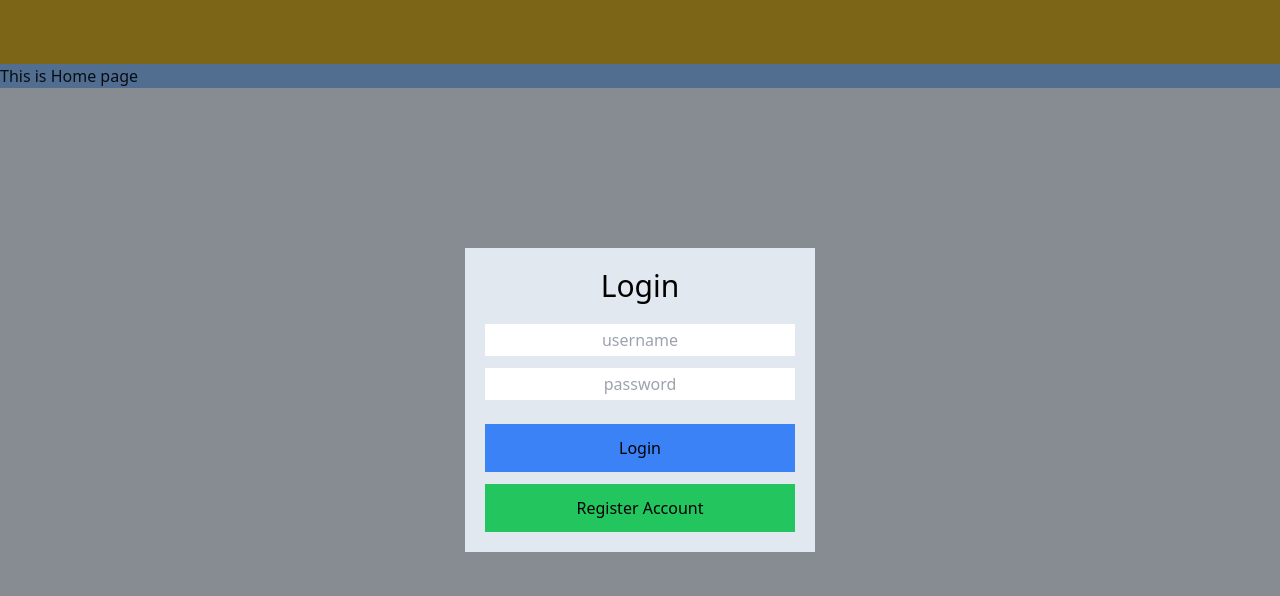
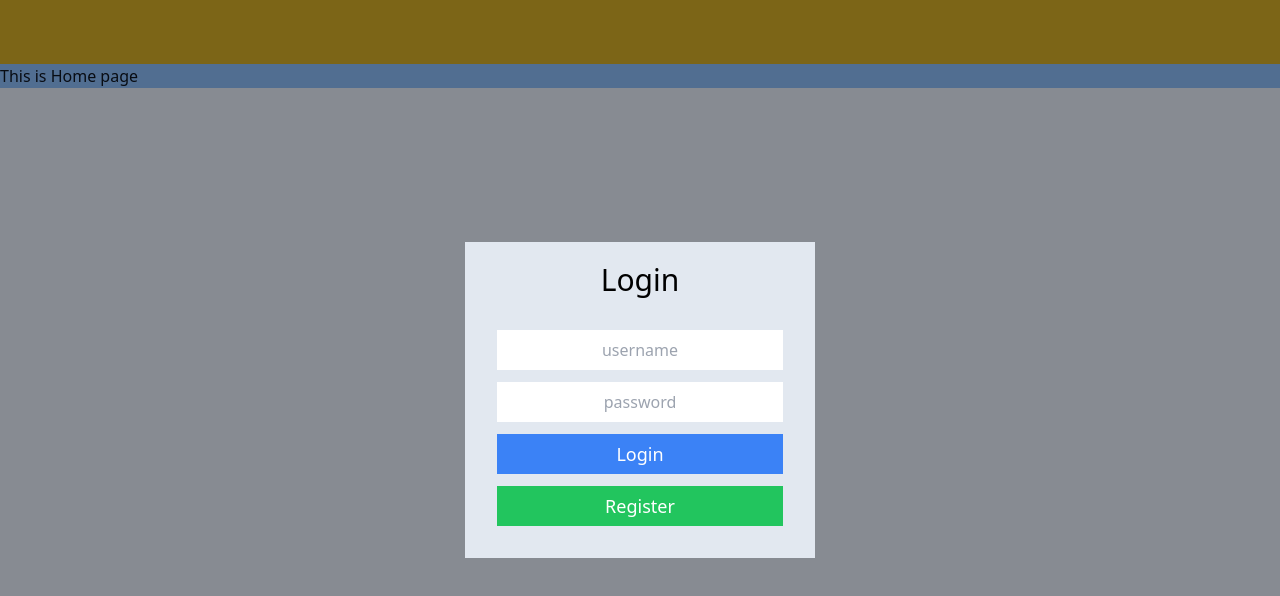
Before and after one commit to wssiripong/personal-project-web, a React (Create React App) app: page / in a window 1280 px wide. Shown: the top 596 px of the page. Built offline with nearby package versions, Linux system fonts and the light colour scheme.

Commit message:
add form

```diff
--- a/src/features/Login.js
+++ b/src/features/Login.js
@@ -12,7 +12,8 @@ function Login({ openRegister, closeLogin }) {
     openRegister();
   };
 
-  const handleLogin = async () => {
+  const handleLogin = async (e) => {
+    e.preventDefault();
     try {
       await login(loginUser);
     } catch (err) {
@@ -24,40 +25,43 @@ function Login({ openRegister, closeLogin }) {
 
   return (
     <>
-      <div className='flex flex-col gap-3'>
-        <div className='flex justify-center'>
+      <form onSubmit={handleLogin}>
+        <div className='flex flex-col gap-3 items-center p-3'>
+          <div className='w-full'>
             <input
               value={loginUser.username}
               onChange={(e) =>
-              setLoginUser({ ...loginUser, username: e.target.value })
+                setLoginUser({
+                  ...loginUser,
+                  username: e.target.value
+                })
               }
+              className='h-10 w-full text-center outline-blue-500'
               placeholder='username'
-            className='text-center focus:outline-sky-500 h-8 w-full'
             />
           </div>
-        <div className='flex justify-center'>
+          <div className='w-full'>
             <input
               value={loginUser.password}
               onChange={(e) =>
                 setLoginUser({ ...loginUser, password: e.target.value })
               }
+              className='h-10 w-full text-center outline-blue-500'
               placeholder='password'
-            className='text-center focus:outline-sky-500 h-8 w-full'
             />
           </div>
-        <div
-          className='bg-blue-500 p-3 text-center mt-3 cursor-pointer'
-          onClick={handleLogin}
+          <button className='bg-blue-500 w-full h-10 text-lg text-white'>
+            Login
+          </button>
+          <button
+            type='button'
+            onClick={handleRegisterOpen}
+            className='bg-green-500 w-full h-10 text-lg text-white'
           >
-          <button>Login</button>
+            Register
+          </button>
         </div>
-        <div
-          className='bg-green-500 p-3 text-center cursor-pointer'
-          onClick={handleRegisterOpen}
-        >
-          <button>Register Account</button>
-        </div>
-      </div>
+      </form>
     </>
   );
 }
--- a/src/features/Register.js
+++ b/src/features/Register.js
@@ -14,9 +14,11 @@ function Register({ closeRegister, openLogin }) {
 
   const { register } = useAuth();
 
-  const handleRegisterSubmit = async () => {
+  const handleRegisterSubmit = async (e) => {
     try {
+      e.preventDefault();
       await register(registerUser);
+      toast.success('register successful');
     } catch (err) {
       toast.error(err.response.data.message);
     }
@@ -29,7 +31,8 @@ function Register({ closeRegister, openLogin }) {
 
   return (
     <>
-      <div className='flex flex-col gap-3'>
+      <form onSubmit={handleRegisterSubmit}>
+        <div className='flex flex-col gap-3 p-3'>
           <div className='flex justify-center'>
             <input
               value={registerUser.username}
@@ -37,7 +40,7 @@ function Register({ closeRegister, openLogin }) {
                 setRegisterUser({ ...registerUser, username: e.target.value })
               }
               placeholder='username'
-            className='text-center focus:outline-sky-500 h-8 w-full'
+              className='h-10 w-full text-center outline-blue-500'
             />
           </div>
           <div className='flex justify-center'>
@@ -47,7 +50,7 @@ function Register({ closeRegister, openLogin }) {
                 setRegisterUser({ ...registerUser, password: e.target.value })
               }
               placeholder='password'
-            className='text-center focus:outline-sky-500 h-8 w-full'
+              className='h-10 w-full text-center outline-blue-500'
             />
           </div>
           <div className='flex justify-center'>
@@ -60,7 +63,7 @@ function Register({ closeRegister, openLogin }) {
                 })
               }
               placeholder='confirm password'
-            className='text-center focus:outline-sky-500 h-8 w-full'
+              className='h-10 w-full text-center outline-blue-500'
             />
           </div>
           <div className='flex justify-center'>
@@ -70,7 +73,7 @@ function Register({ closeRegister, openLogin }) {
                 setRegisterUser({ ...registerUser, firstName: e.target.value })
               }
               placeholder='first name'
-            className='text-center focus:outline-sky-500 h-8 w-full'
+              className='h-10 w-full text-center outline-blue-500'
             />
           </div>
           <div className='flex justify-center'>
@@ -80,7 +83,7 @@ function Register({ closeRegister, openLogin }) {
                 setRegisterUser({ ...registerUser, lastName: e.target.value })
               }
               placeholder='last name'
-            className='text-center focus:outline-sky-500 h-8 w-full'
+              className='h-10 w-full text-center outline-blue-500'
             />
           </div>
           <div className='flex justify-center'>
@@ -90,22 +93,21 @@ function Register({ closeRegister, openLogin }) {
                 setRegisterUser({ ...registerUser, email: e.target.value })
               }
               placeholder='email'
-            className='text-center focus:outline-sky-500 h-8 w-full'
+              className='h-10 w-full text-center outline-blue-500'
             />
           </div>
-        <div
-          className='bg-blue-500 p-3 text-center mt-3 cursor-pointer'
-          onClick={handleRegisterSubmit}
+          <button className='bg-green-500 w-full h-10 text-lg text-white'>
+            Register
+          </button>
+          <button
+            type='button'
+            onClick={handleReturnLogin}
+            className='bg-blue-500 w-full h-10 text-lg text-white'
           >
-          <button>Register</button>
+            Already Have An Account
+          </button>
         </div>
-        <div
-          className='bg-green-500 p-3 text-center cursor-pointer'
-          onClick={handleReturnLogin}
-        >
-          <button>Already Have An Account</button>
-        </div>
-      </div>
+      </form>
     </>
   );
 }
```
Lines whose indentation alone changed are shown as unchanged.
